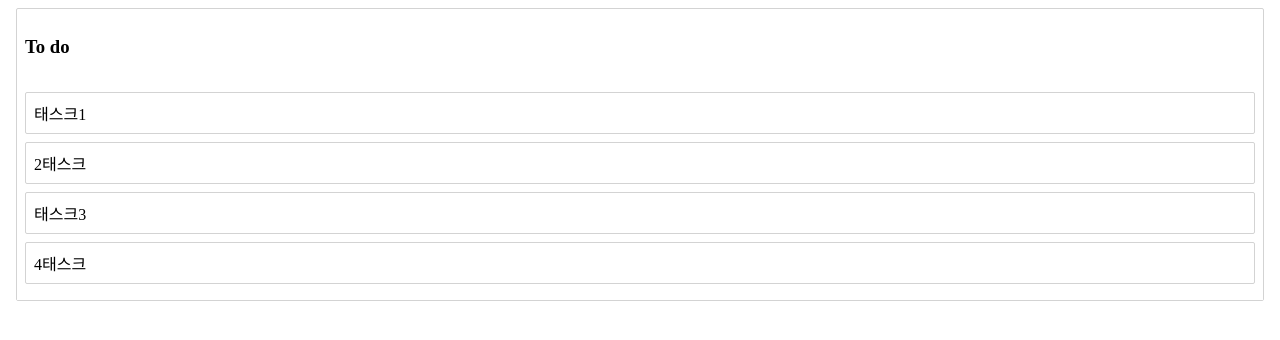
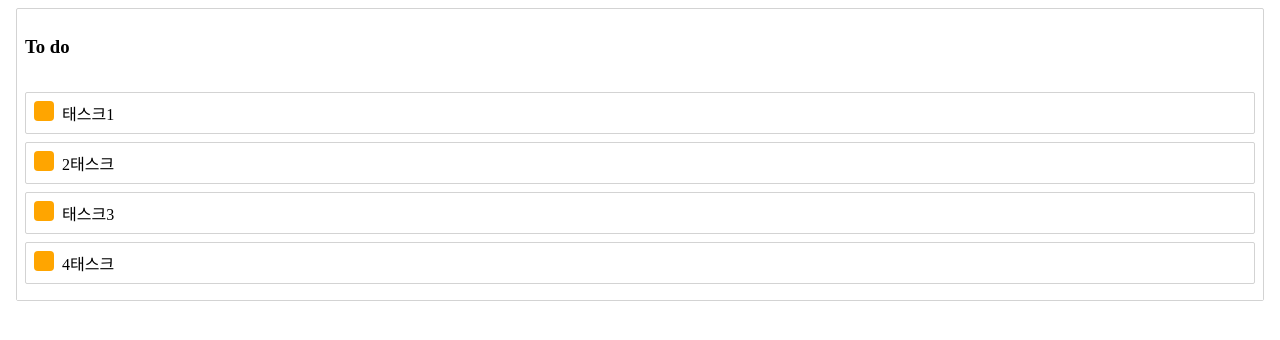
Before and after one commit to read0more/react-beautiful-dnd-tutorial, a React (Create React App) app: page / in a window 1280 px wide. Shown: the top 340 px of the page. Built offline with nearby package versions, Linux system fonts and the light colour scheme.

Commit message:
dragUpdate시 테스트, dragHandle draggable 따로두게

```diff
--- a/src/App.js
+++ b/src/App.js
@@ -2,16 +2,26 @@ import Column from "./Column";
 import initialData from "./initial-data";
 import { DragDropContext } from "react-beautiful-dnd";
 import { useState } from "react";
-import { renderIntoDocument } from "react-dom/test-utils";
 
 function App() {
   const [state, setState] = useState(initialData);
 
   const onDragStart = () => {
     document.body.style.color = "orange";
+    document.body.style.transition = "background-color 0.2s ease";
   };
+
+  const onDragUpdate = (update) => {
+    const { destination } = update;
+    const opacity = destination
+      ? destination.index / Object.keys(state.tasks).length
+      : 0;
+    document.body.style.backgroundColor = `rgba(153, 141, 217, ${opacity})`;
+  };
+
   const onDragEnd = (result) => {
     document.body.style.color = "inherit";
+    document.body.style.transition = "inherit";
     const { destination, source, draggableId } = result;
 
     if (!destination) {
@@ -48,7 +58,11 @@ function App() {
 
   return (
     <div className="App">
-      <DragDropContext onDragEnd={onDragEnd} onDragStart={onDragStart}>
+      <DragDropContext
+        onDragStart={onDragStart}
+        onDragUpdate={onDragUpdate}
+        onDragEnd={onDragEnd}
+      >
         {state.columnOrder.map((columnId) => {
           const column = state.columns[columnId];
           const tasks = column.taskIds.map((taskId) => state.tasks[taskId]);
--- a/src/Task.js
+++ b/src/Task.js
@@ -8,6 +8,15 @@ const List = styled.li`
   padding: 8px;
   margin-bottom: 8px;
   background-color: ${(props) => (props.isDragging ? "lightgreen" : "white")};
+  display: flex;
+`;
+
+const Handle = styled.div`
+  width: 20px;
+  height: 20px;
+  background-color: orange;
+  border-radius: 4px;
+  margin-right: 8px;
 `;
 
 const Task = ({ task, index }) => (
@@ -20,10 +29,10 @@ const Task = ({ task, index }) => (
       return (
         <List
           {...provided.draggableProps}
-          {...provided.dragHandleProps}
           ref={provided.innerRef}
           isDragging={snapshot.isDragging}
         >
+          <Handle {...provided.dragHandleProps} />
           {task.content}
         </List>
       );
```
